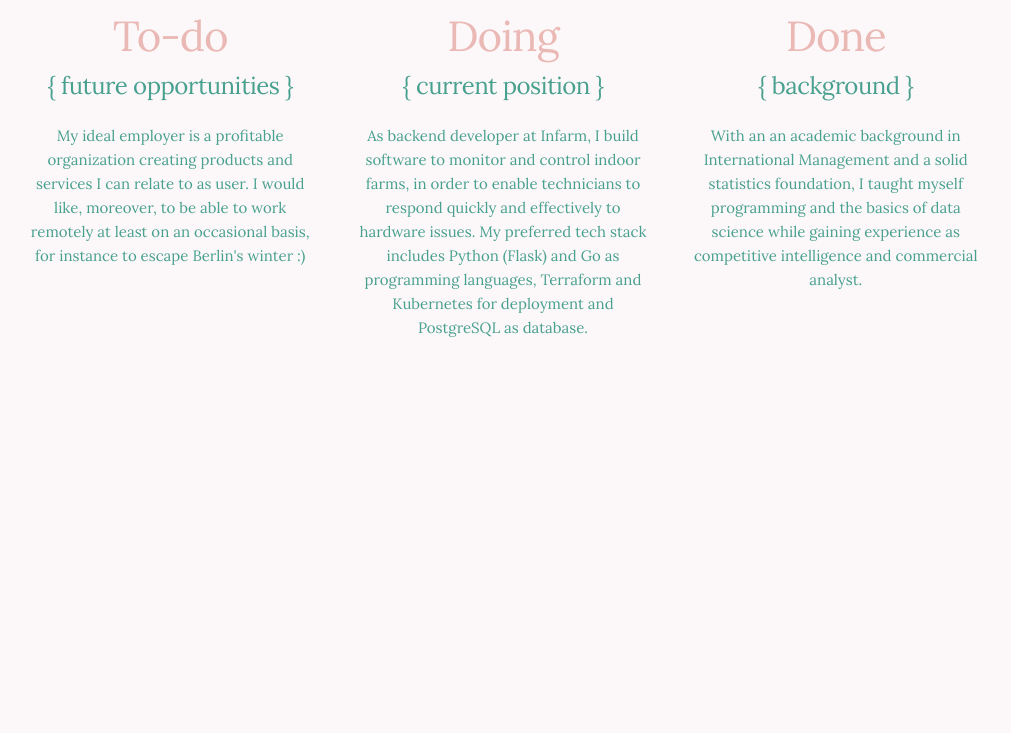
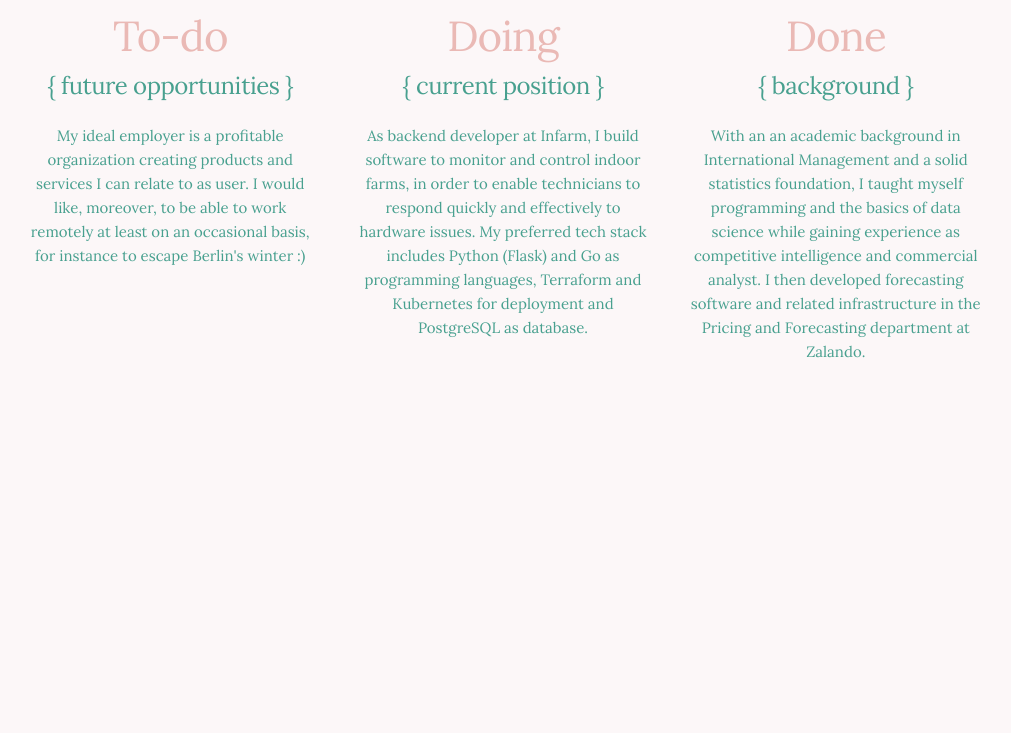
Before and after one commit to samurang87/samurang87.github.io, a website: page index.html in a window 1280 px wide. Shown: the part 820-1553 px from the top of the page, without its empty margins (137-1148 px from the left). Drawn offline with nearby package versions, Linux system fonts and the light colour scheme.

Commit message:
2020-10-23 Updated "done" description

```diff
--- a/index.html
+++ b/index.html
@@ -68,7 +68,7 @@
         <div class="one-third column value">
           <h2 class="value-multiplier">Done</h2>
           <h5 class="value heading">{ background }</h5>
-          <p class="value description">With an an academic background in International Management and a solid statistics foundation, I taught myself programming and the basics of data science while gaining experience as competitive intelligence and commercial analyst.</p>
+          <p class="value description">With an an academic background in International Management and a solid statistics foundation, I taught myself programming and the basics of data science while gaining experience as competitive intelligence and commercial analyst. I then developed forecasting software and related infrastructure in the Pricing and Forecasting department at Zalando.</p>
         </div>
       </div>
     </div>
```
